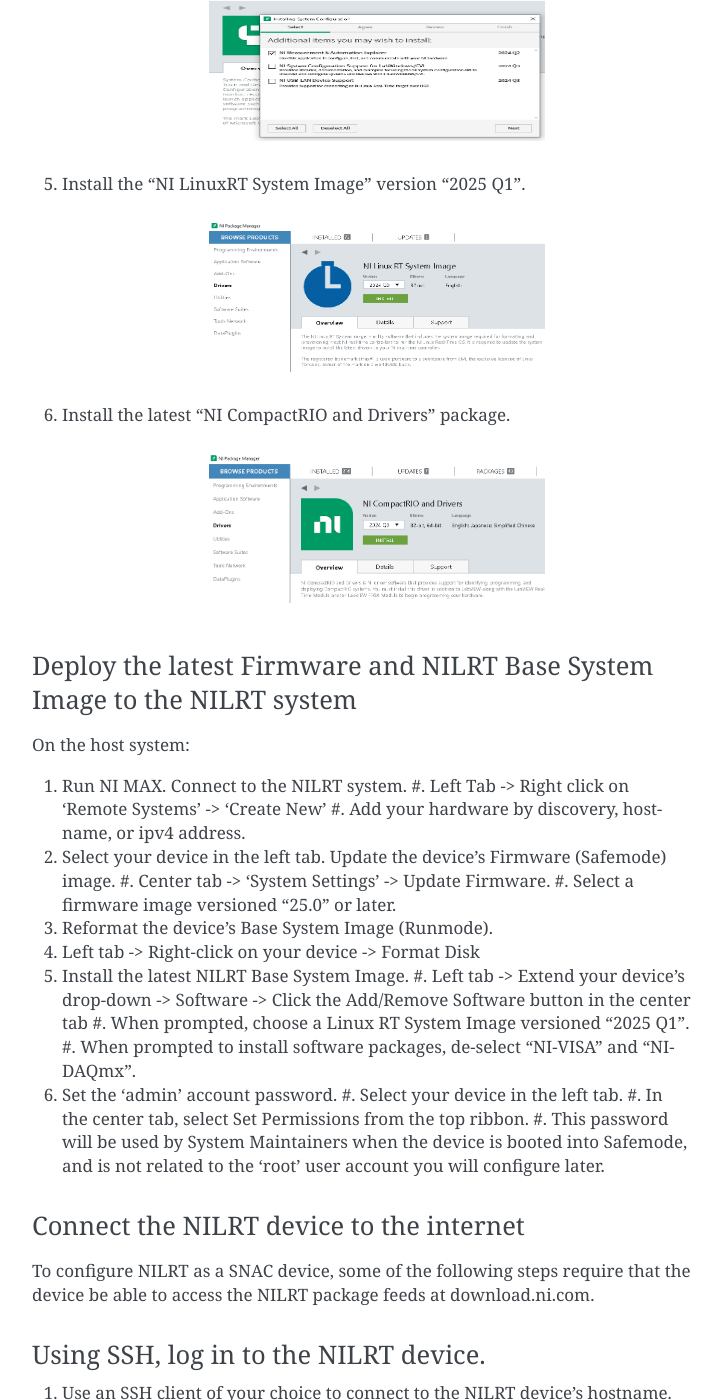
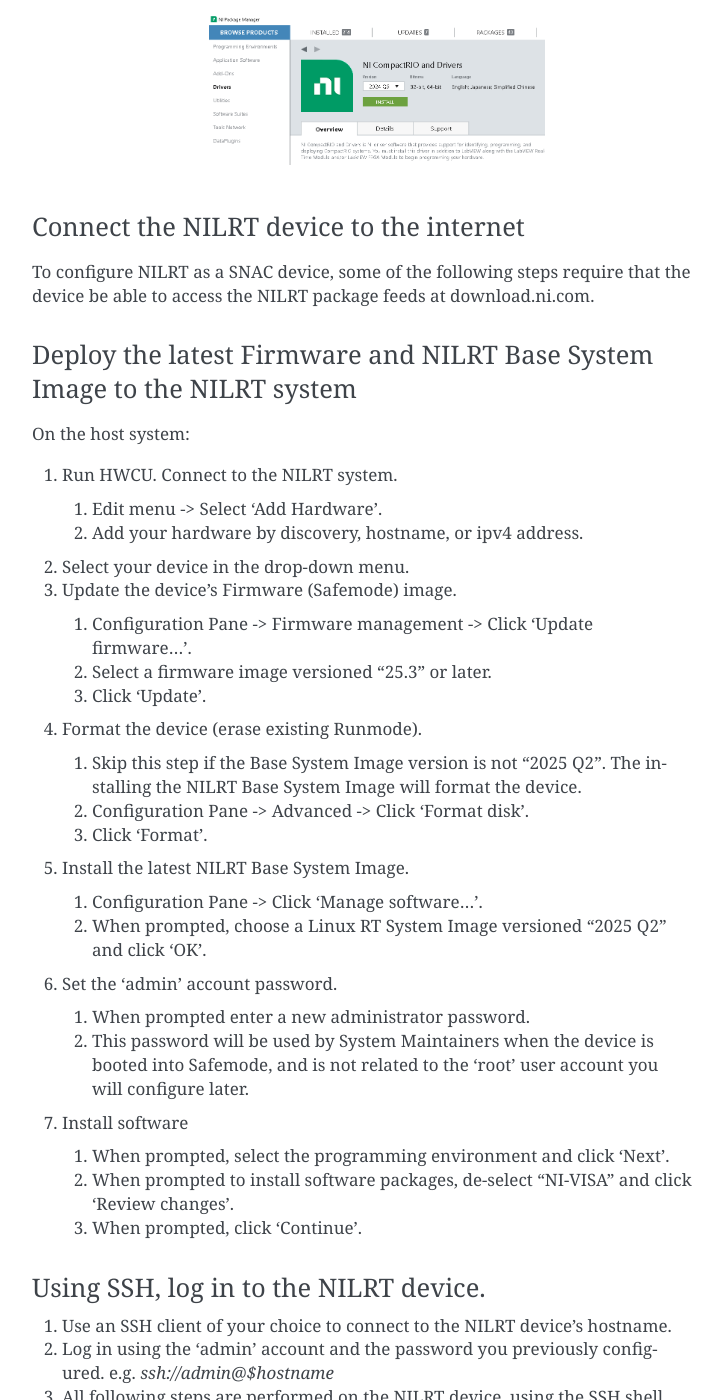
Before and after one commit to ni/nilrt-snac-guide, a Sphinx documentation site: the page built from source/appendix_1.rst, in a window 1280 px wide and 1400 px high, scrolled down 4634 px. Shown: the whole window, without its empty margins (388-1111 px from the left). Built offline with Sphinx 7.4.7, drawn with Linux system fonts in a browser that asks for light colours; some of the changed text lies outside the part shown.

Commit message:
Updated guide to reflect 2025 Q2 SNAC support
Signed-off-by: Tyler Krehbiel <tyler.krehbiel@emerson.com>

```diff
--- a/source/appendix_1.rst
+++ b/source/appendix_1.rst
@@ -31,17 +31,17 @@
 sbRIO family of controllers is not included in the supported set.
 
 **Supported NILRT System Images.** The SNAC configuration is supported
-on the NILRT Base System Image 2025.0 and later.
+on the NILRT Base System Image 2025.3 and later.
 
 **Device Configuration Utilities.** The SNAC configuration supports
-device configuration via direct SSH connection or NI MAX. Configuration
+device configuration via direct SSH connection or HWCU. Configuration
 via NI MAX or SystemLink is not supported at this time.
 
 **Supported Software Products.** The SNAC configuration supports the
 deployment of the following NI software products.
 
--  LabVIEW Real-Time 2020-2024
--  NI-DAQmx (PXIe only)
+-  LabVIEW Real-Time 2022-2025
+-  NI-DAQmx
 -  NI-DMM
 -  NI-Scope
 -  NI-DCPower
@@ -204,7 +204,7 @@
 ~~~~~~~~~~~~~~~~~~~~~~~~~~~~~~~~~~~~
 
 **Configuration.** NILRT system configuration communications are secured
-by two interfaces. (1) The NI Measurement and Automation eXplorer (MAX)
+by two interfaces. (1) The Hardware Configuration Utility (HWCU)
 is used for system maintenance operations and deployment of the NILRT
 Base System Image. (2) Subsequent runtime administration of the NILRT
 system is performed via SSH access to the system shell. The network
@@ -242,52 +242,17 @@
 #. Download and install the `NI Package
    Manager <https://www.ni.com/en/support/downloads/software-products/download.package-manager.html#322516>`__ (NIPM).
 #. Run the NI Package Manager.
-#. Download and install the NI Measurement and Automation eXplorer (MAX) from the latest NI `System Configuration <https://www.ni.com/en/support/downloads/drivers/download.system-configuration.html#544215>`__ installer.
 
-   .. figure:: media/image6.png
-      :alt: A screenshot of a computer Description automatically generated
-      :width: 3.5in
-      :height: 1.57in
-
-#. Install the "NI LinuxRT System Image" version "2025 Q1".
-
-   .. figure:: media/image7.png
-      :alt: A screenshot of a computer Description automatically generated
-      :width: 3.5in
-      :height: 1.57in
-
-#. Install the latest "NI CompactRIO and Drivers" package.
+#. Install the latest "NI CompactRIO and Drivers" package. Be sure to
+   include the optional components "NI Hardware Configuration Utility"
+   (checked by default) and "NI Linux RT System Image" (not checked by
+   default).
 
    .. figure:: media/image8.png
       :alt: A screenshot of a computer Description automatically generated
       :width: 3.5in
       :height: 1.57in
 
-
-.. _deploy-the-latest-firmware-and-nilrt-base-system-image-to-the-nilrt-system:
-
-~~~~~~~~~~~~~~~~~~~~~~~~~~~~~~~~~~~~~~~~~~~~~~~~~~~~~~~~~~~~~~~~~~~~~~~~~~
-Deploy the latest Firmware and NILRT Base System Image to the NILRT system
-~~~~~~~~~~~~~~~~~~~~~~~~~~~~~~~~~~~~~~~~~~~~~~~~~~~~~~~~~~~~~~~~~~~~~~~~~~
-
-On the host system:
-
-#.  Run NI MAX. Connect to the NILRT system.
-    #. Left Tab -> Right click on 'Remote Systems' -> 'Create New'
-    #. Add your hardware by discovery, hostname, or ipv4 address.
-#.  Select your device in the left tab. Update the device's Firmware (Safemode) image.
-    #. Center tab -> 'System Settings' -> Update Firmware.
-    #. Select a firmware image versioned "25.0" or later.
-#.  Reformat the device's Base System Image (Runmode).
-#.  Left tab -> Right-click on your device -> Format Disk
-#.  Install the latest NILRT Base System Image.
-    #. Left tab -> Extend your device's drop-down -> Software -> Click the Add/Remove Software button in the center tab
-    #. When prompted, choose a Linux RT System Image versioned "2025 Q1".
-    #. When prompted to install software packages, de-select "NI-VISA" and "NI-DAQmx".
-#.  Set the 'admin' account password.
-    #. Select your device in the left tab.
-    #. In the center tab, select Set Permissions from the top ribbon.
-    #. This password will be used by System Maintainers when the device is booted into Safemode, and is not related to the 'root' user account you will configure later.
 
 .. _connect-the-nilrt-device-to-the-internet:
 
@@ -299,6 +264,48 @@
 that the device be able to access the NILRT package feeds
 at download.ni.com.
 
+
+.. _deploy-the-latest-firmware-and-nilrt-base-system-image-to-the-nilrt-system:
+
+~~~~~~~~~~~~~~~~~~~~~~~~~~~~~~~~~~~~~~~~~~~~~~~~~~~~~~~~~~~~~~~~~~~~~~~~~~
+Deploy the latest Firmware and NILRT Base System Image to the NILRT system
+~~~~~~~~~~~~~~~~~~~~~~~~~~~~~~~~~~~~~~~~~~~~~~~~~~~~~~~~~~~~~~~~~~~~~~~~~~
+
+On the host system:
+
+#.  Run HWCU. Connect to the NILRT system.
+
+    #. Edit menu -> Select 'Add Hardware'.
+    #. Add your hardware by discovery, hostname, or ipv4 address.
+
+#.  Select your device in the drop-down menu.
+#.  Update the device's Firmware (Safemode) image.
+
+    #. Configuration Pane -> Firmware management -> Click 'Update firmware...'.
+    #. Select a firmware image versioned "25.3" or later.
+    #. Click 'Update'.
+
+#.  Format the device (erase existing Runmode).
+
+    #. Skip this step if the Base System Image version is not "2025 Q2". The installing the NILRT Base System Image will format the device.
+    #. Configuration Pane -> Advanced -> Click 'Format disk'.
+    #. Click 'Format'.
+
+#.  Install the latest NILRT Base System Image.
+
+    #. Configuration Pane -> Click 'Manage software...'.
+    #. When prompted, choose a Linux RT System Image versioned "2025 Q2" and click 'OK'.
+
+#.  Set the 'admin' account password.
+
+    #. When prompted enter a new administrator password.
+    #. This password will be used by System Maintainers when the device is booted into Safemode, and is not related to the 'root' user account you will configure later.
+
+#.  Install software
+
+    #. When prompted, select the programming environment and click 'Next'.
+    #. When prompted to install software packages, de-select "NI-VISA" and click 'Review changes'.
+    #. When prompted, click 'Continue'.
 
 .. _using-ssh--log-in-to-the-nilrt-device-:
 
@@ -357,11 +364,10 @@
 Install System Software and Deploy Application
 ~~~~~~~~~~~~~~~~~~~~~~~~~~~~~~~~~~~~~~~~~~~~~~
 
-After running the NILRT-SNAC Configuration Tool in the next step, MAX
-communication to the device will not be possible. This is your last
-opportunity to connect to the system in MAX and install software from
-the package feeds or deploy your application. Later configuration is
-still possible via direct SSH access to the NILRT shell.
+After running the NILRT-SNAC Configuration Tool in the next step, HWCU
+communication to the device will require the root user. This is your
+opportunity to connect to the system in HWCU and install software from
+the package feeds or deploy your application.
 
 
 .. _configure-system-logging:
@@ -483,6 +489,12 @@
 
     `reboot`
 
+#.  Reconnect to the NILRT device in HWCU.
+
+    #. Click 'Reconnect' or select your device in the drop-down menu.
+    #. When prompted, login as 'root' with no password.
+    #. This comfirms the host system is able to still communicate with the NILRT device.
+
 #.  Login as 'root' with no password. 'root' is the new super-user
     account that replaces'admin'.
 
--- a/source/appendix_4.rst
+++ b/source/appendix_4.rst
@@ -46,7 +46,7 @@
 | NI-RIO Server        | Unsupported       | Untested and is not       |
 |                      |                   | believed to work.         |
 +----------------------+-------------------+---------------------------+
-| MAX (general use)    | Supported         |                           |
+| MAX (general use)    | Unsupported       |                           |
 +----------------------+-------------------+---------------------------+
 | HWCU (general use)   | Supported         |                           |
 +----------------------+-------------------+---------------------------+
--- a/source/section_3_1.rst
+++ b/source/section_3_1.rst
@@ -999,7 +999,7 @@
 --------------------------------------------------------------------
 
 #. Permit authorized individuals to use an external system to access the
-system or to process, store, or transmit CUI only after:
+   system or to process, store, or transmit CUI only after:
 
    #. Implemented controls on the external system as specified in the organization’s security policies and security plans are verified; or
    #. Approved system connection or processing agreements with the organizational entity hosting the external system are retained.
```
Also changed, not shown: source/media/image6.png (deleted), source/media/image7.png (deleted).
